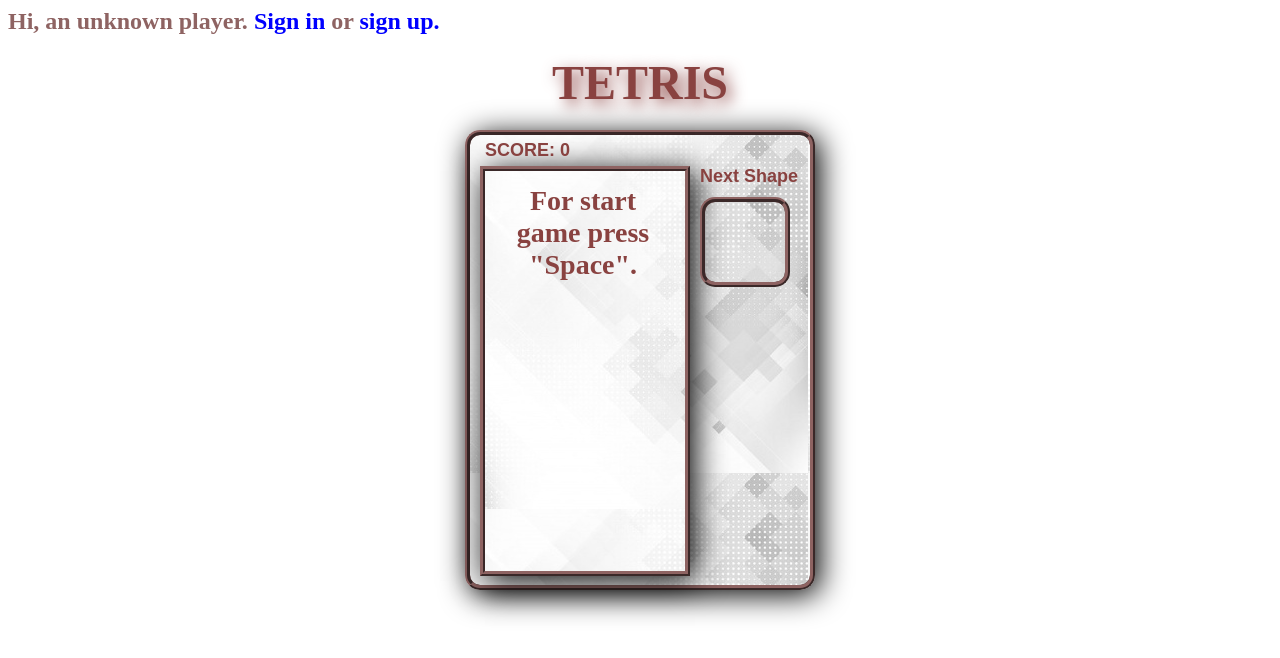
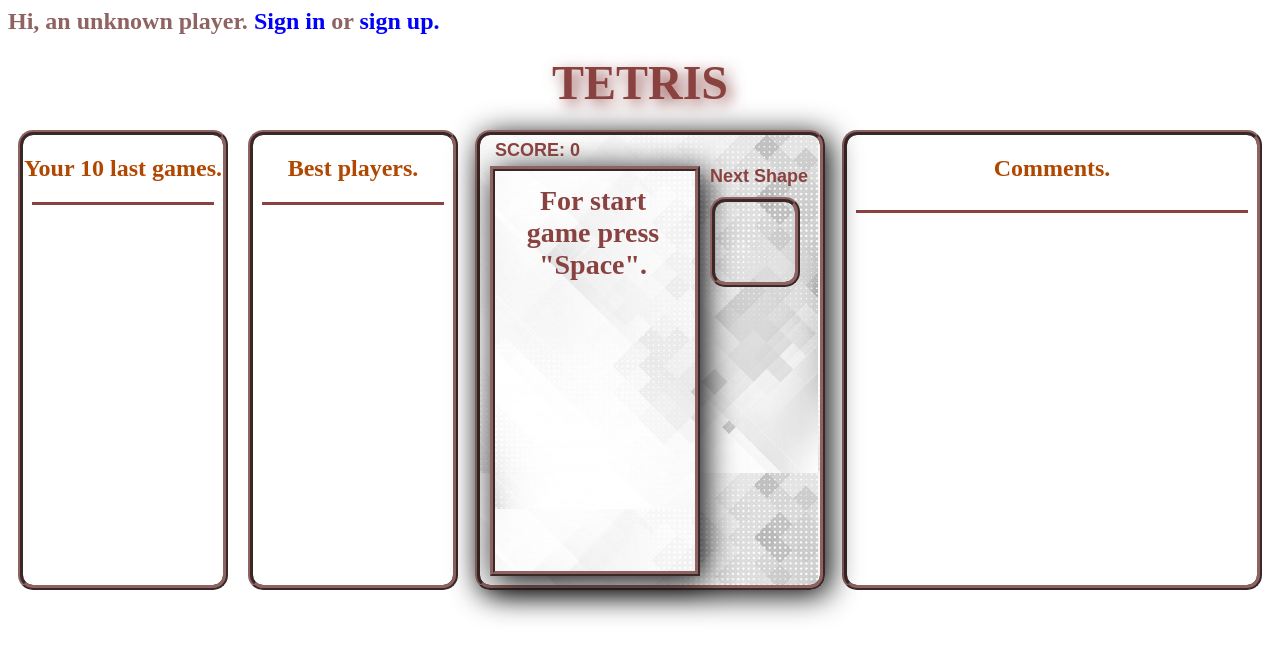
Before and after one commit to RomanMykytyn/Tetris-Web-Django, a Django app: page / in a window 1280 px wide. Shown: the top 658 px of the page. Run offline with Django 3.2, Linux system fonts and the light colour scheme.

Commit message:
New template.

```diff
--- a/catalog/static/script_serv.js
+++ b/catalog/static/script_serv.js
@@ -20,5 +20,5 @@
 });
 
 $( "#exitAcc" ).click(function() {
-  $.post("/exitAcc/", function(data) {location.reload()}
+  $.get("/exitAcc/", function(data) {location.reload()}
 )});
--- a/catalog/static/style.css
+++ b/catalog/static/style.css
@@ -88,3 +88,61 @@
   font-weight: bold;
   vertical-align: middle;
 }
+
+.main {
+  display: flex;
+  flex-direction: row;
+  justify-content: space-around;
+}
+
+.youScore {
+  border: 5px ridge #8e6362;
+  border-radius: 15px;
+  width: 200px;
+  margin: 0 10px;
+}
+
+.bestScore {
+  border: 5px ridge #8e6362;
+  border-radius: 15px;
+  width: 200px;
+  margin: 0 0 0 10px;
+}
+
+.comments {
+  display: flex;
+  flex-direction: column;
+  border: 5px ridge #8e6362;
+  border-radius: 15px;
+  width: 410px;
+  height: 450px;
+  margin: 0 10px 0 0;
+  overflow:
+}
+
+h2 {
+  color: #B14802;
+  text-align: center;
+}
+
+button {
+  height: 50px;
+  vertical-align: bottom;
+  margin: 5px;
+  font-size: 15px;
+}
+
+textarea {
+  margin-left: 3px;
+  border: 2px solid gray;
+}
+
+.addComment {
+  display: block;
+}
+
+.viewComments {
+  min-height: 280px;
+  height: auto;
+  overflow: auto;
+}
--- a/catalog/templates/index.html
+++ b/catalog/templates/index.html
@@ -44,6 +44,15 @@
       </form>
     </div>
     <div class="title"><b>TETRIS</b></div>
+    <div class="main">
+      <div class="youScore">
+        <h2>Your 10 last games.</h2>
+        <hr size='3px' color='#894240' width='180px'>
+      </div>
+      <div class="bestScore">
+        <h2>Best players.</h2>
+        <hr size='3px' color='#894240' width='180px'>
+      </div>
       <div class="tetris">
         <div class="score">SCORE: 0</div>
         <canvas id="tetrisField" width="200" height="400"></canvas>
@@ -51,6 +60,22 @@
         <div class="text">Next Shape</div>
         <canvas id="nextShape" width="80" height="80"></canvas>
       </div>
+      <div class="comments">
+        <h2>Comments.</h2>
+        <hr size='3px' color='#894240' width='390px'>
+        <div class="viewComments"></div>
+        <div class="addComment" style="
+        {% if user.is_authenticated %}
+          display: block;
+        {% else %}
+          display: none;
+        {% endif %}">
+          <hr size='3px' color='#894240' width='390px'>
+          <textarea name="textComment" rows="3" cols="44"></textarea>
+          <button>Send.</button>
+        </div>
+      </div>
+    </div>
     <script src="static/script.js"></script>
     <script src="static/script_serv.js"></script>
   </body>
--- a/catalog/views.py
+++ b/catalog/views.py
@@ -6,7 +6,7 @@
 from django.contrib import messages
 
 # Create your views here.
-@csrf_exempt
+
 def index(request):
     if request.method == 'POST':
         userSignUp = authenticate(username=request.POST['login'], password=request.POST['password'])
@@ -25,7 +25,7 @@
     login(request, userSignIn)
     return redirect('/')
 
-@csrf_exempt
+
 def exitAcc(request):
     logout(request)
     return HttpResponse()
```
Also changed, not shown: db.sqlite3. Lines whose indentation alone changed are shown as unchanged.
